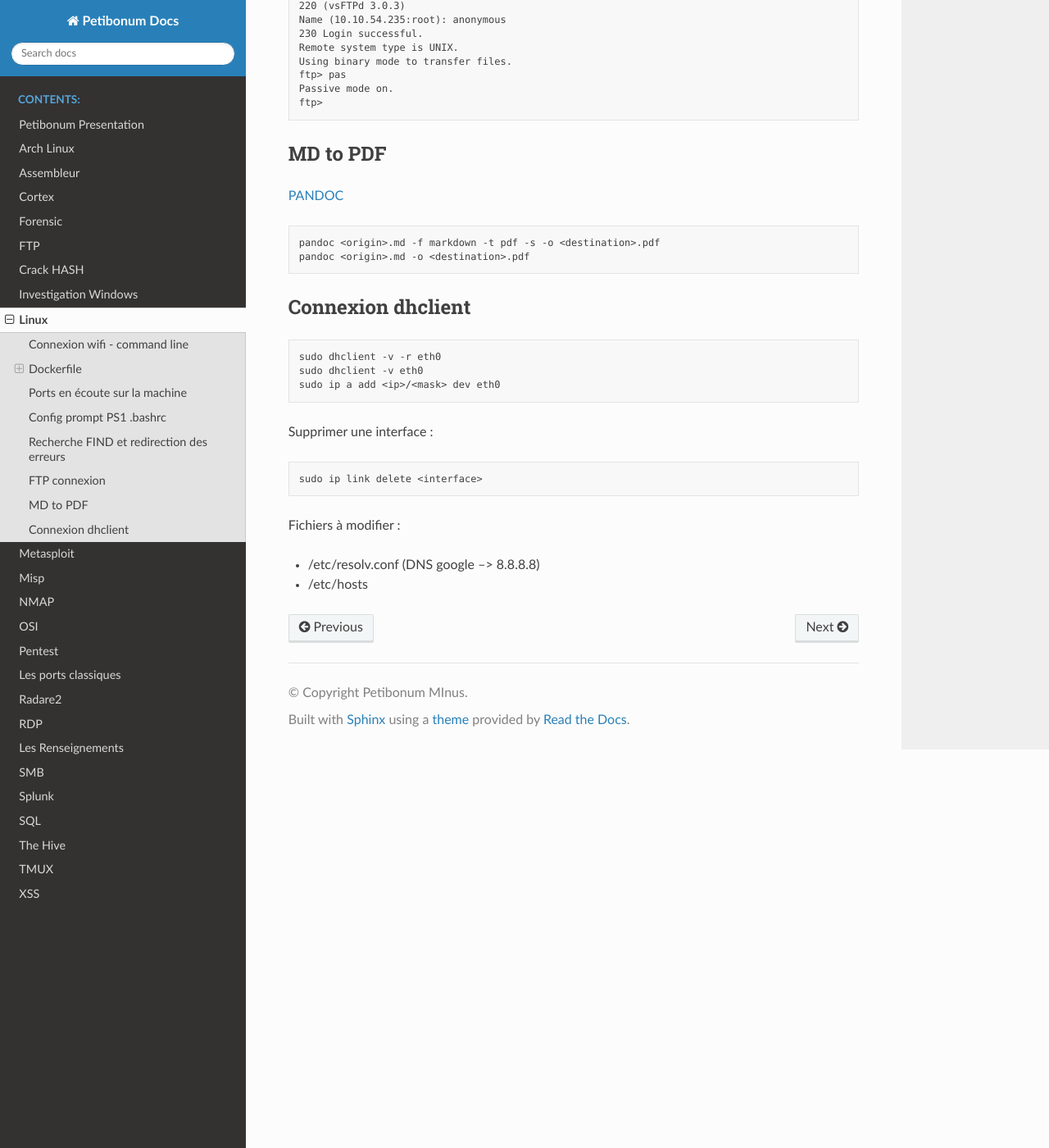
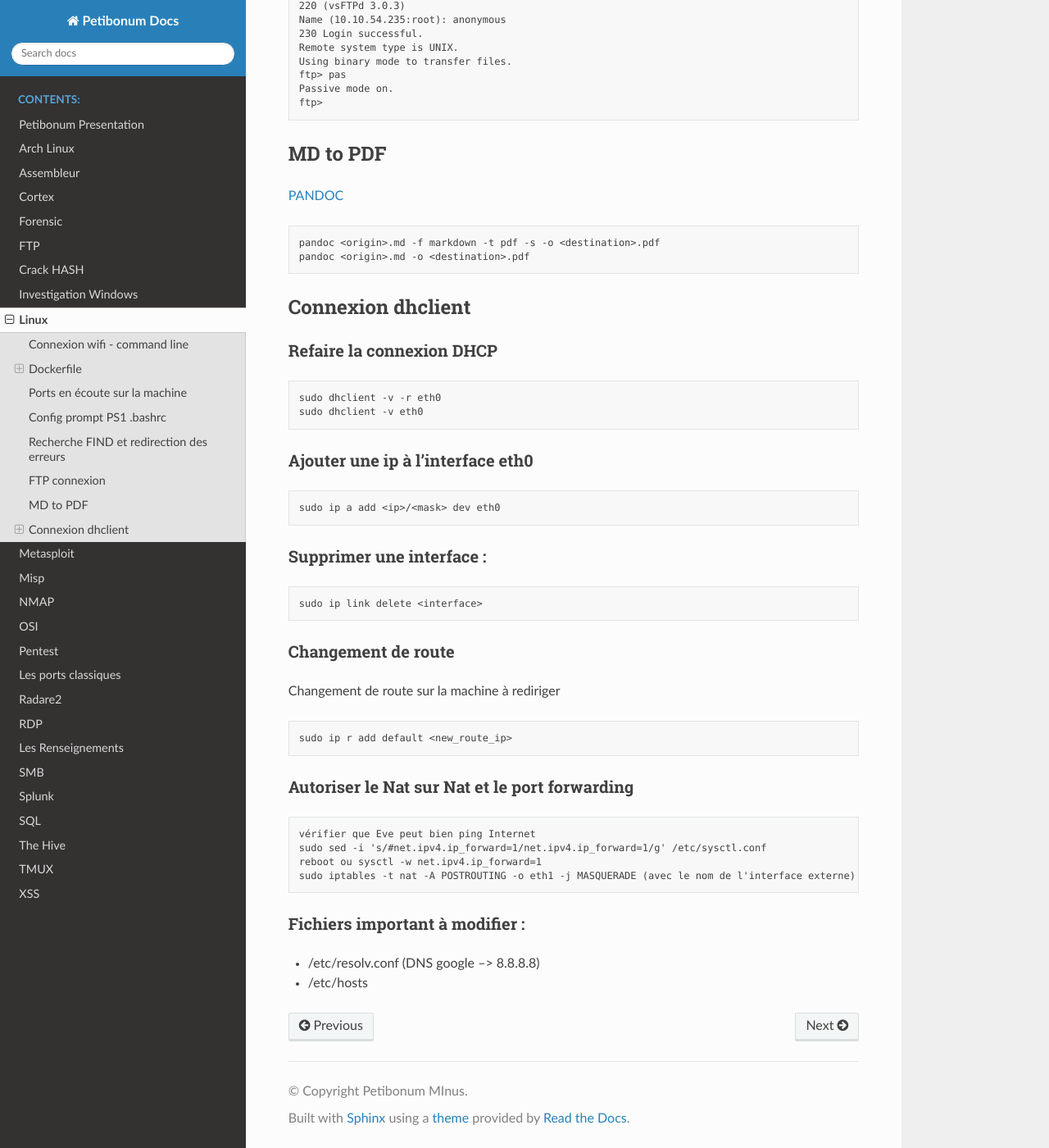
Before and after one commit to Iole-Bri/misp_docs_2, a Sphinx documentation site: the page built from docs/source/src/linux.md, in a window 1280 px wide and 1400 px high, scrolled down 2538 px. Shown: the whole window at 82% size. Built offline with Sphinx 7.4.7 and the Read the Docs theme 2.0.0, drawn with Linux system fonts in a browser that asks for light colours.

Commit message:
linux.md

````diff
--- a/docs/source/src/linux.md
+++ b/docs/source/src/linux.md
@@ -132,18 +132,36 @@ pandoc <origin>.md -o <destination>.pdf
 ```
 
 ## Connexion dhclient
+
+### Refaire la connexion DHCP
+
 ```bash=
 sudo dhclient -v -r eth0
 sudo dhclient -v eth0
+```
+### Ajouter une ip à l'interface eth0
+
+```bash=
 sudo ip a add <ip>/<mask> dev eth0
 ```
-
-Supprimer une interface :
+### Supprimer une interface :
 
 ```bash=
 sudo ip link delete <interface>
 ```
+### Changement de route
+Changement de route sur la machine à rediriger
+```bash=
+sudo ip r add default <new_route_ip>
+```
+### Autoriser le Nat sur Nat et le port forwarding
 
-Fichiers à modifier :
+```bash=
+vérifier que Eve peut bien ping Internet
+sudo sed -i 's/#net.ipv4.ip_forward=1/net.ipv4.ip_forward=1/g' /etc/sysctl.conf
+reboot ou sysctl -w net.ipv4.ip_forward=1
+sudo iptables -t nat -A POSTROUTING -o eth1 -j MASQUERADE (avec le nom de l'interface externe) (edited)
+```
+### Fichiers important à modifier :
 * /etc/resolv.conf (DNS google --> 8.8.8.8)
 * /etc/hosts
````
